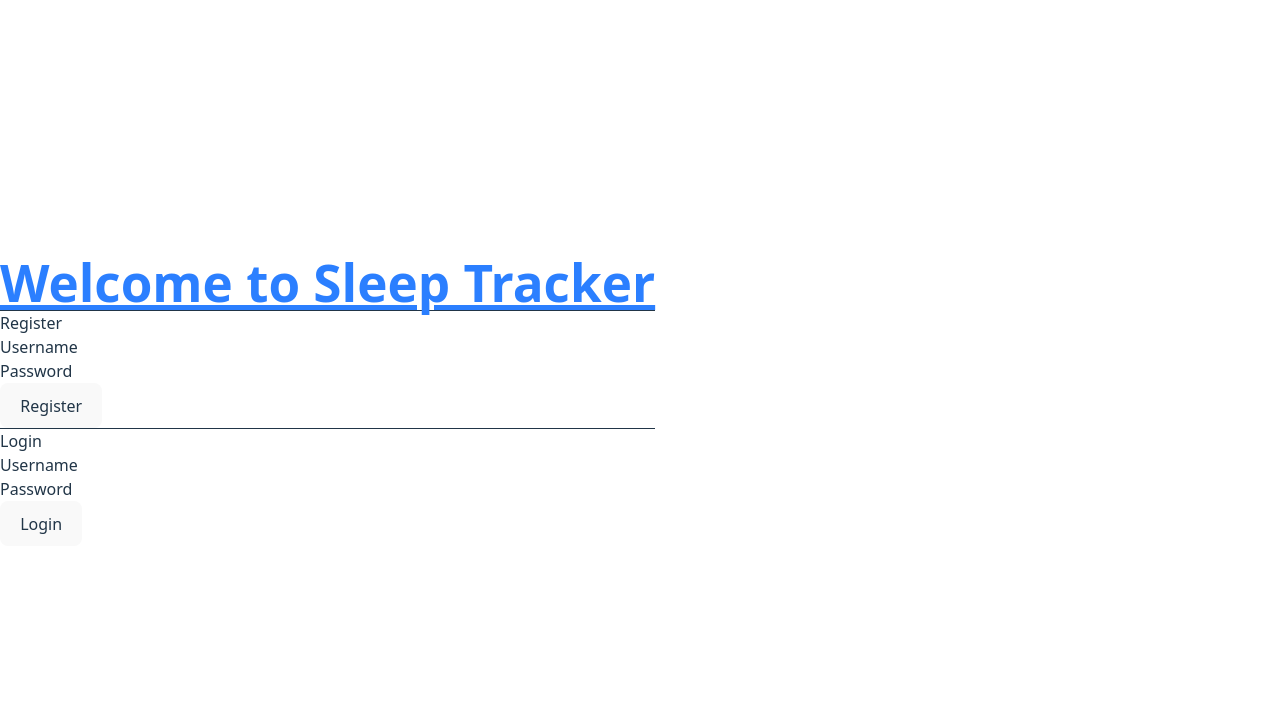
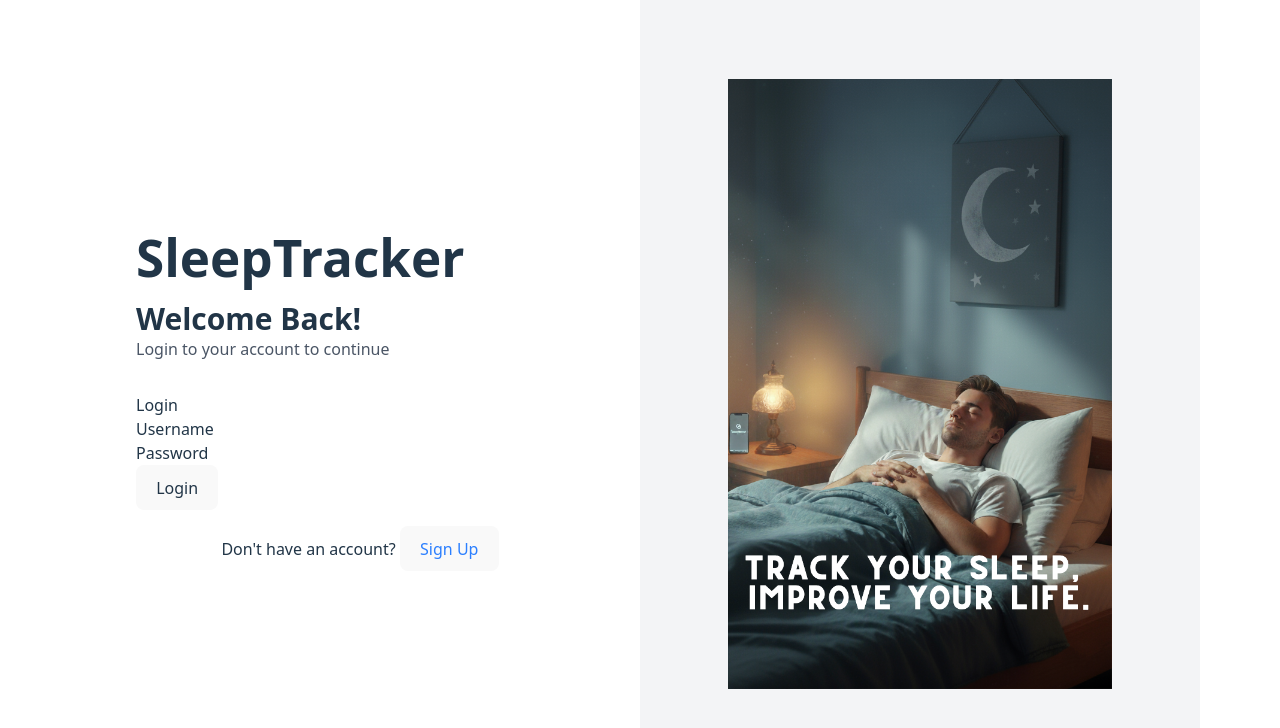
Before and after one commit to stefanvlahov/sleep-calc-ui, a React (Vite) app: page / in a window 1280 px wide. Shown: the top 728 px of the page. Built offline with nearby package versions, Linux system fonts and the light colour scheme.

Commit message:
AuthPage WIP
Still needs to be done:
- Textbox styling
- Image to take up full side panel

```diff
--- a/src/App.tsx
+++ b/src/App.tsx
@@ -1,8 +1,7 @@
 import { useAuth } from "./hooks/useAuth.ts";
-import LoginForm from "./components/LoginForm";
-import RegistrationForm from "./components/RegistrationForm";
 import SleepTracker from "./components/SleepTracker.tsx";
 import { useState } from "react";
+import AuthPage from "./pages/AuthPage.tsx";
 
 function App() {
     const { token, login } = useAuth();
@@ -48,16 +47,7 @@ function App() {
         return <SleepTracker />
     }
 
-    return (
-        <div>
-            <h1 className="text-3xl font-bold underline text-blue-500">Welcome to Sleep Tracker</h1>
-            {error && <p style={{ color: 'red' }}>Error: {error}</p>}
-            <hr />
-            <RegistrationForm onRegister={handleRegister} />
-            <hr />
-            <LoginForm onLogin={handleLogin} />
-        </div>
-    );
+    return <AuthPage onLogin={handleLogin} onRegister={handleRegister} error={error}/>
 }
 
 export default App
--- a/src/index.css
+++ b/src/index.css
@@ -20,15 +20,13 @@ a {
     color: #646cff;
     text-decoration: inherit;
 }
+
 a:hover {
     color: #535bf2;
 }
 
 body {
     margin: 0;
-  display: flex;
-  place-items: center;
-  min-width: 320px;
     min-height: 100vh;
 }
 
@@ -48,9 +46,11 @@ button {
     cursor: pointer;
     transition: border-color 0.25s;
 }
+
 button:hover {
     border-color: #646cff;
 }
+
 button:focus,
 button:focus-visible {
     outline: 4px auto -webkit-focus-ring-color;
@@ -61,9 +61,11 @@ button:focus-visible {
         color: #213547;
         background-color: #ffffff;
     }
+
     a:hover {
         color: #747bff;
     }
+
     button {
         background-color: #f9f9f9;
     }
--- /dev/null
+++ b/src/pages/AuthPage.tsx
@@ -0,0 +1,66 @@
+import {useState} from "react";
+import LoginForm from "../components/LoginForm.tsx";
+import RegistrationForm from "../components/RegistrationForm.tsx";
+import sleepingPhoto from '../assets/sleeping_photo.png';
+
+interface AuthPageProps {
+    onRegister: (username: string, password: string) => Promise<void>;
+    onLogin: (username: string, password: string) => Promise<void>;
+    error: string | null;
+}
+
+function AuthPage({ onRegister, onLogin, error }: AuthPageProps) {
+    const [isLoginView, setIsLoginView] = useState(true);
+
+    return (
+        <div className="min-h-screen md:flex max-w-6xl mx-auto px-4">
+            {/* Left Panel: Form */}
+            <div className="w-full md:w-1/2 flex items-center justify-center p-8">
+                <div className="max-w-md w-full">
+                    {/* Display the error message if it exists */}
+                    {error && <p className="text-red-500 mb-4">{error}</p>}
+                    <div className="mb-8">
+                        <h1 className="text-2xl font-bold">SleepTracker</h1>
+                        <h2 className="text-3xl font-bold mt-4">
+                            {isLoginView ? 'Welcome Back!' : 'Create an Account'}
+                        </h2>
+                        <p className="text-gray-600">
+                            {isLoginView ? 'Login to your account to continue' : 'Start your journey to better sleep.'}
+                        </p>
+                    </div>
+
+                    {isLoginView ? (
+                        <LoginForm onLogin={onLogin}/>
+                    ) : (
+                        <RegistrationForm onRegister={onRegister}/>
+                    )}
+
+                    <div className="mt-4 text-center">
+                        {isLoginView ? (
+                            <p>
+                                Don't have an account?{' '}
+                                <button onClick={() => setIsLoginView(false)} className="text-blue-500 hover:underline">
+                                    Sign Up
+                                </button>
+                            </p>
+                        ) : (
+                            <p>
+                                Already have an account?{' '}
+                                <button onClick={() => setIsLoginView(true)} className="text-blue-500 hover:underline">
+                                    Login
+                                </button>
+                            </p>
+                        )}
+                    </div>
+                </div>
+            </div>
+
+            {/* Right Panel: Image and Branding */}
+            <div className="hidden md:flex w-1/2 bg-gray-100 items-center justify-center p-12 flex-col text-center">
+                <img src={sleepingPhoto} alt="Person sleeping peacefully" className="max-w-sm mb-8"/>
+            </div>
+        </div>
+    );
+}
+
+export default AuthPage;
```
Also changed, not shown: src/assets/sleeping_photo.png (added). Lines whose indentation alone changed are shown as unchanged.
